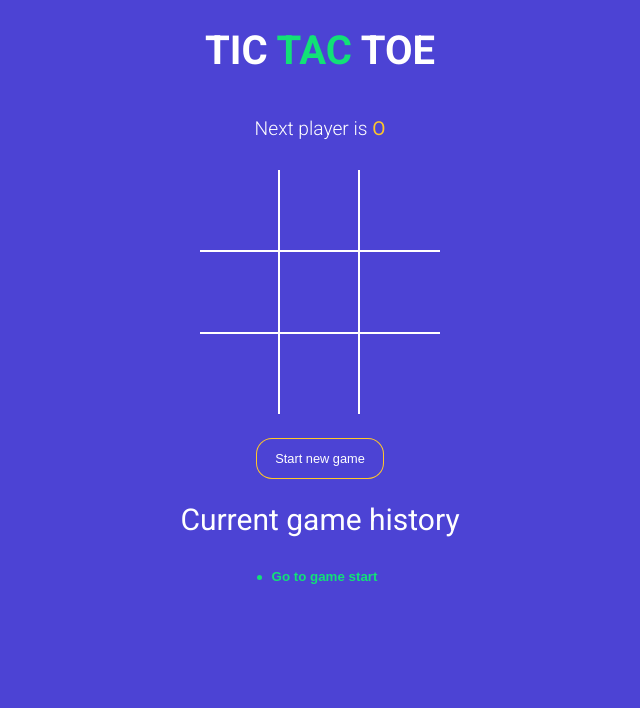
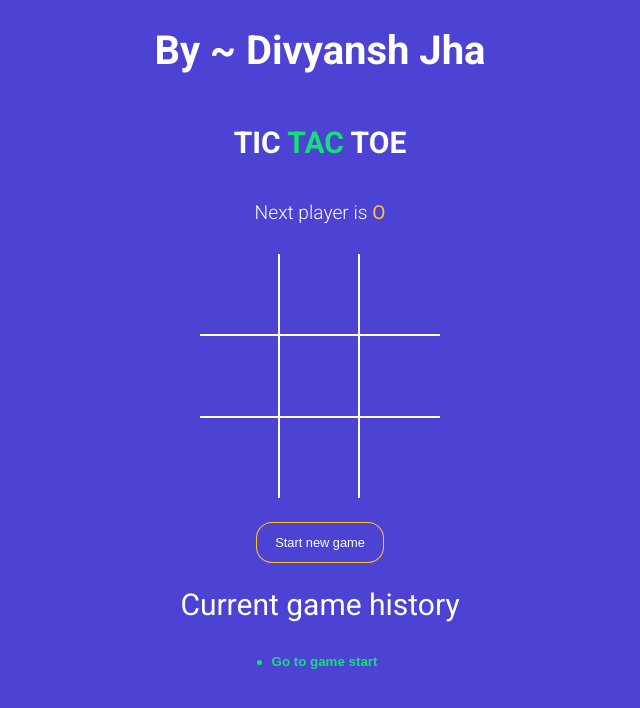
Before and after one commit to divyanshjha30/tictactoe-game, a React (Vite) app: page / in a window 1280 px wide. Shown: the top 708 px of the page, without its empty margins (320-960 px from the left). Built offline with nearby package versions, Linux system fonts and the light colour scheme.

Commit message:
added new title

```diff
--- a/package.json
+++ b/package.json
@@ -7,7 +7,8 @@
     "dev": "vite",
     "build": "vite build",
     "lint": "eslint . --ext js,jsx --report-unused-disable-directives --max-warnings 0",
-    "preview": "vite preview"
+    "preview": "vite preview",
+    "deploy": "npm run build && surge dist jhadivyanshtictactoe.surge.sh"
   },
   "dependencies": {
     "react": "^18.2.0",
--- a/src/App.jsx
+++ b/src/App.jsx
@@ -61,9 +61,10 @@ function App() {
 
   return (
     <div className="app">
-      <h1>
+      <h1>By ~ Divyansh Jha</h1>
+      <h2>
         TIC <span className="text-green">TAC</span> TOE
-      </h1>
+      </h2>
       <StatusMessage winner={winner} gamingBoard={gamingBoard} />
       <Board
         squares={gamingBoard.squares}
```
